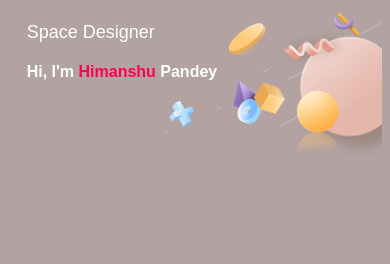
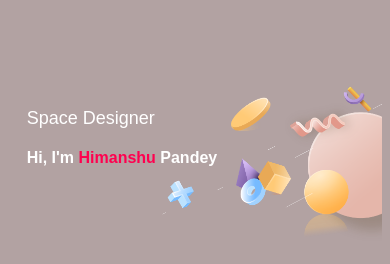
Before and after one commit to pandeyhp04/pandeyhp04.github.io, a plain HTML site: page index.html in a window 390 px wide. Shown: the part 83-347 px from the top of the page. Drawn offline with Linux system fonts and the light colour scheme; grey boxes are pictures that could not be loaded.

Commit message:
Add files via upload

```diff
--- a/style.css
+++ b/style.css
@@ -373,7 +373,7 @@ form .btn2{
     .cont-back-img{
         background-image: url(images/geometry\ 3_Mesa\ de\ trabajo\ 1\ copia\ 2.png);
         padding-bottom: 25%;
-        padding-top: 17%;
+        padding-top: 40%;
         background-size: cover;
         background-position: bottom;
         /* padding-right: 45%; */
```
